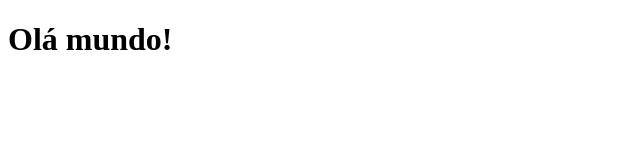
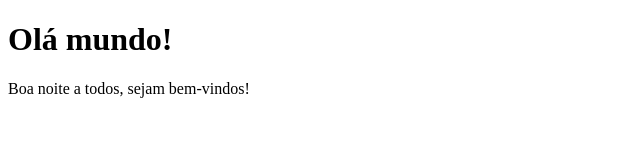
Before and after one commit to BernardoMC05/trabalho-git, a plain HTML site: page index.html in a window 1280 px wide. Shown: the whole page, without its empty margins (0-640 px from the left). Drawn offline with Linux system fonts and the light colour scheme.

Commit message:
inserindo uma linha no index.html

```diff
--- a/index.html
+++ b/index.html
@@ -7,5 +7,8 @@
 </head>
 <body>
     <h1>Olá mundo!</h1>
+
+    <p>Boa noite a todos, sejam bem-vindos!</p>
+
 </body>
 </html>
```
